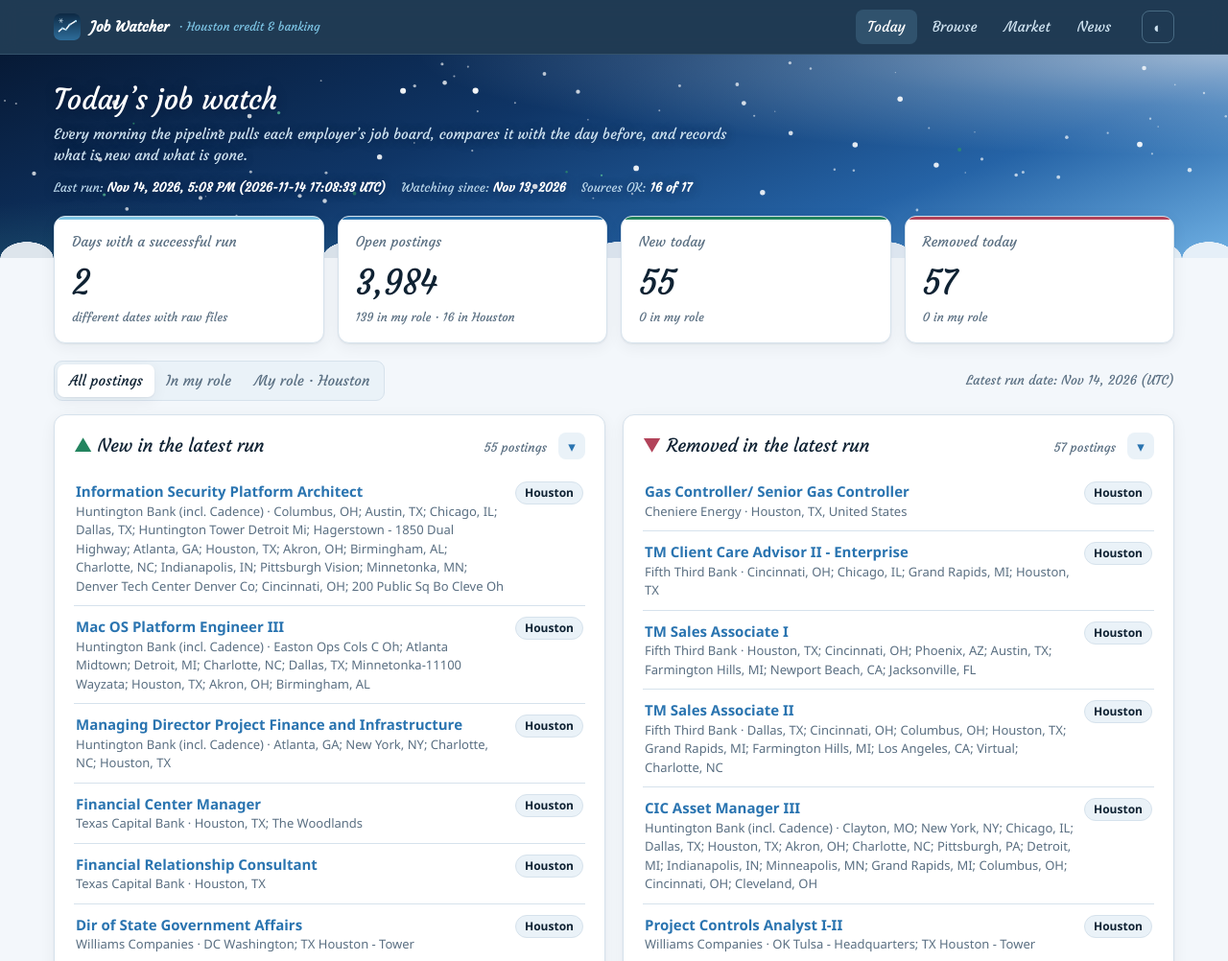
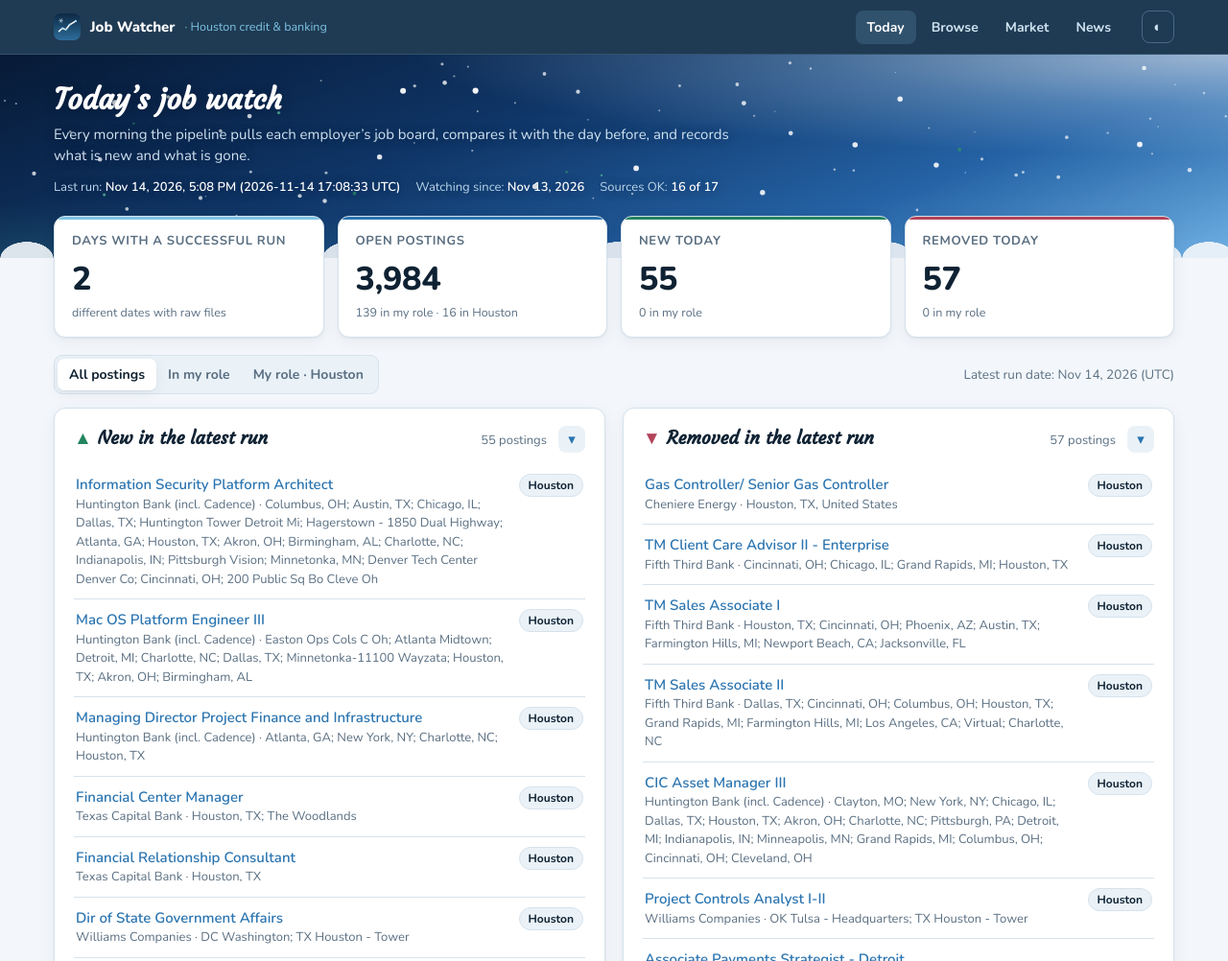
Before and after one commit to StevenP195/job-watcher, a plain HTML site: page index.html in a window 1280 px wide. Shown: the top 1002 px of the page at 96% size. Drawn offline with nearby package versions, Linux system fonts and the light colour scheme.

Commit message:
Bold Courgette for page titles, Nunito for everything else; remove quote from Market scene
Co-Authored-By: Claude Opus 5.5 <noreply@anthropic.com>

```diff
--- a/assets/style.css
+++ b/assets/style.css
@@ -1,4 +1,4 @@
-@import url("https://fonts.googleapis.com/css2?family=Courgette&family=Homemade+Apple&display=swap");
+@import url("https://fonts.googleapis.com/css2?family=Courgette&family=Homemade+Apple&family=Nunito:wght@400;600;700;800&display=swap");
 /* Job Watcher — clean finance dashboard, winter palette.
    One set of fonts and colors shared by all three pages. */
 
@@ -463,3 +463,17 @@ h1, h2, h3, .brand, .nav-links a, .hero p, .hero .meta, .tile .label, .tile .val
 .tile .value { font-weight: 400; font-size: 36px; }
 .energy .scene-hint { right: auto; left: 16px; }
 .energy .note { top: clamp(16px, 3.2vw, 38px); }
+
+/* ---------- fonts (final): bold Courgette for titles, Nunito for everything else ---------- */
+:root {
+  --font-title: "Courgette", Georgia, serif;
+  --font: "Nunito", "Segoe UI", system-ui, -apple-system, Roboto, Arial, sans-serif;
+  --font-data: var(--font);
+}
+body, input, select, table, button { font-family: var(--font); }
+h1, h2, h3, .hero h1, .card h2, .finding h2 { font-family: var(--font-title); font-weight: 700; letter-spacing: 0; }
+.nav-links a, .seg button, .apply { font-weight: 700; font-size: 14px; }
+.brand { font-weight: 800; }
+.tile .label { font-weight: 700; font-size: 13px; text-transform: uppercase; letter-spacing: .05em; }
+.controls label, .finding .kicker { font-weight: 800; font-size: 12px; text-transform: uppercase; letter-spacing: .06em; }
+.tile .value { font-weight: 800; font-size: 34px; letter-spacing: -.01em; }
--- a/assets/winter.js
+++ b/assets/winter.js
@@ -436,11 +436,8 @@
     const footer = document.createElement("footer");
     footer.className = "scene energy";
     footer.innerHTML = `
-      <div class="scene-stage" tabindex="0" aria-label="Hover or tap to power up the scene and read Clarence's note">
+      <div class="scene-stage" tabindex="0" aria-label="Hover or tap to power up the scene">
         ${energySVG()}
-        <div class="note" aria-live="polite">
-          ${QUOTE.map((l, i) => `<span class="note-line ${l.cls}" style="--i:${i}">${l.t}</span>`).join("")}
-        </div>
         <div class="scene-hint">✦ hover to power up · click a turbine or the flare</div>
       </div>
       <div class="pipe-band" aria-hidden="true"></div>`;
@@ -469,7 +466,6 @@
     flare.addEventListener("click", sparks);
     flare.addEventListener("keydown", onKey(sparks));
     stage.addEventListener("mouseleave", () => stage.classList.remove("on"));
-    if (location.hash === "#clarence") stage.classList.add("on");
   }
 
   function buildScene() {
--- a/sw.js
+++ b/sw.js
@@ -5,7 +5,7 @@
      the pages show the latest run; when offline, serve the last copy loaded and
      mark the response so the page can show an "offline" banner. */
 
-const CACHE = "job-watcher-v6";
+const CACHE = "job-watcher-v7";
 const SHELL = [
   "./", "index.html", "browse.html", "market.html", "news.html", "manifest.webmanifest",
   "assets/style.css", "assets/app.js", "assets/today.js", "assets/browse.js", "assets/market.js", "assets/news.js", "assets/winter.js",
```
Also changed, not shown: 1 other file.
